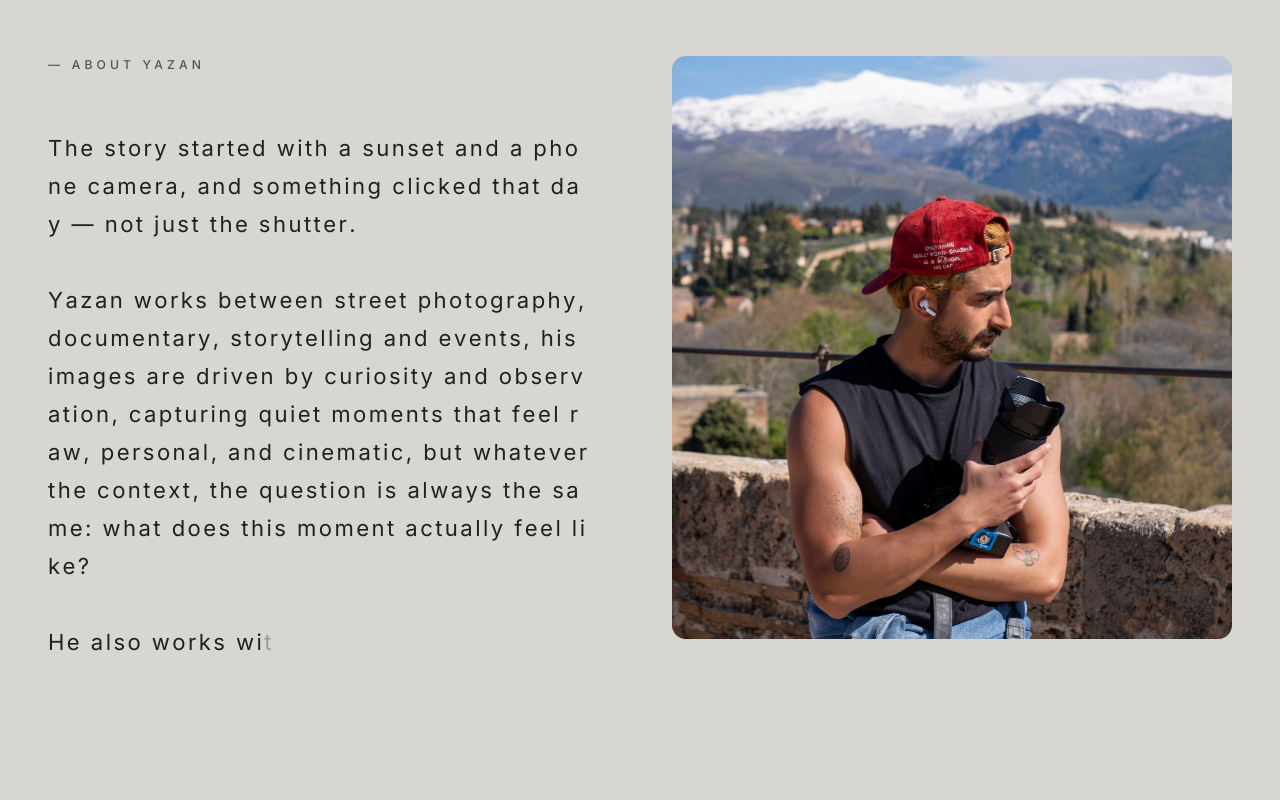
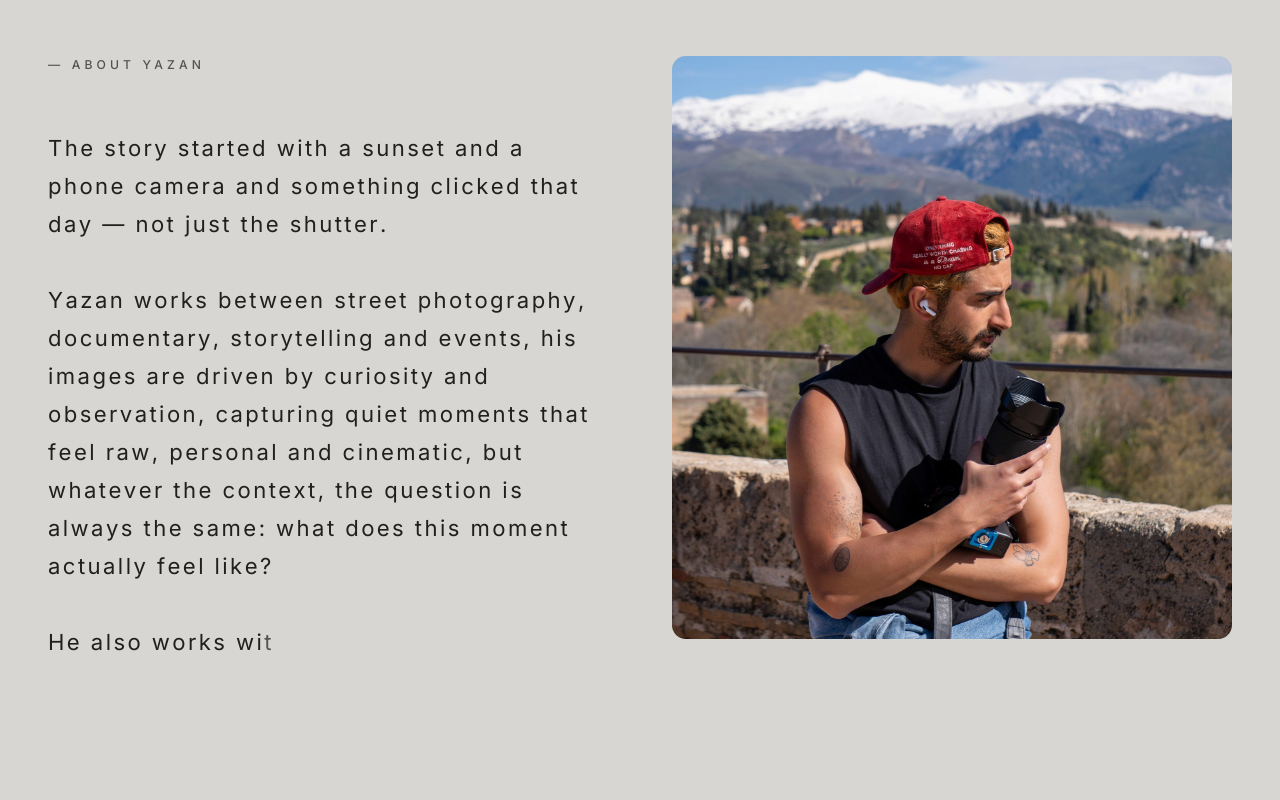
Before and after one commit to boutmoun123/yazan, a Next.js app: page / in a window 1280 px wide. Shown: the part 1800-2600 px from the top of the page. Built offline with nearby package versions, Linux system fonts and the light colour scheme.

Commit message:
Refine about copy and preserve word wrapping

```diff
--- a/app/page.jsx
+++ b/app/page.jsx
@@ -21,7 +21,7 @@ const exhibitions = [
 
 const studies = [
   {
-    title: "MA. in Photography and Design, ELISAVA, Barcelona.",
+    title: "MA in Photography and Design, ELISAVA, Barcelona.",
     date: "2025 \u2014 2026"
   },
   {
@@ -31,8 +31,8 @@ const studies = [
 ];
 
 const aboutText = [
-  "The story started with a sunset and a phone camera, and something clicked that day \u2014 not just the shutter.",
-  "Yazan works between street photography, documentary, storytelling and events, his images are driven by curiosity and observation, capturing quiet moments that feel raw, personal, and cinematic, but whatever the context, the question is always the same: what does this moment actually feel like?",
+  "The story started with a sunset and a phone camera and something clicked that day \u2014 not just the shutter.",
+  "Yazan works between street photography, documentary, storytelling and events, his images are driven by curiosity and observation, capturing quiet moments that feel raw, personal and cinematic, but whatever the context, the question is always the same: what does this moment actually feel like?",
   "He also works with design and personal publishing projects.",
   "Yazan is based in Barcelona and open to work across Europe and beyond."
 ].join("\n\n");
--- a/components/ScrollRevealText.jsx
+++ b/components/ScrollRevealText.jsx
@@ -25,7 +25,12 @@ function RevealCharacter({ char, index, total, progress }) {
 
 export default function ScrollRevealText({ text, className = "" }) {
   const ref = useRef(null);
-  const characters = useMemo(() => Array.from(text), [text]);
+  const normalizedText = useMemo(() => text.replace(/\r\n/g, "\n"), [text]);
+  const tokens = useMemo(
+    () => normalizedText.split(/(\n|[^\S\n]+)/).filter(Boolean),
+    [normalizedText]
+  );
+  const characters = useMemo(() => Array.from(normalizedText), [normalizedText]);
   const revealableCharacters = useMemo(
     () => characters.filter((char) => !/\s/.test(char)),
     [characters]
@@ -39,16 +44,23 @@ export default function ScrollRevealText({ text, className = "" }) {
 
   return (
     <p ref={ref} className={`text-[var(--reveal-base)] ${className}`}>
-      {characters.map((char, index) => {
-        if (/\s/.test(char)) {
-          return <span key={`space-${index}`}>{char}</span>;
+      {tokens.map((token, tokenIndex) => {
+        if (token === "\n") {
+          return <br key={`line-break-${tokenIndex}`} />;
         }
 
+        if (/^[^\S\n]+$/.test(token)) {
+          return <span key={`space-${tokenIndex}`}>{token}</span>;
+        }
+
+        return (
+          <span key={`word-${tokenIndex}`} className="inline-block align-baseline">
+            {Array.from(token).map((char, charIndex) => {
               revealIndex += 1;
 
               return (
                 <RevealCharacter
-            key={`char-${index}`}
+                  key={`char-${tokenIndex}-${charIndex}`}
                   char={char}
                   index={revealIndex}
                   total={revealableCharacters.length}
@@ -56,6 +68,9 @@ export default function ScrollRevealText({ text, className = "" }) {
                 />
               );
             })}
+          </span>
+        );
+      })}
     </p>
   );
 }
```
Lines whose indentation alone changed are shown as unchanged.
